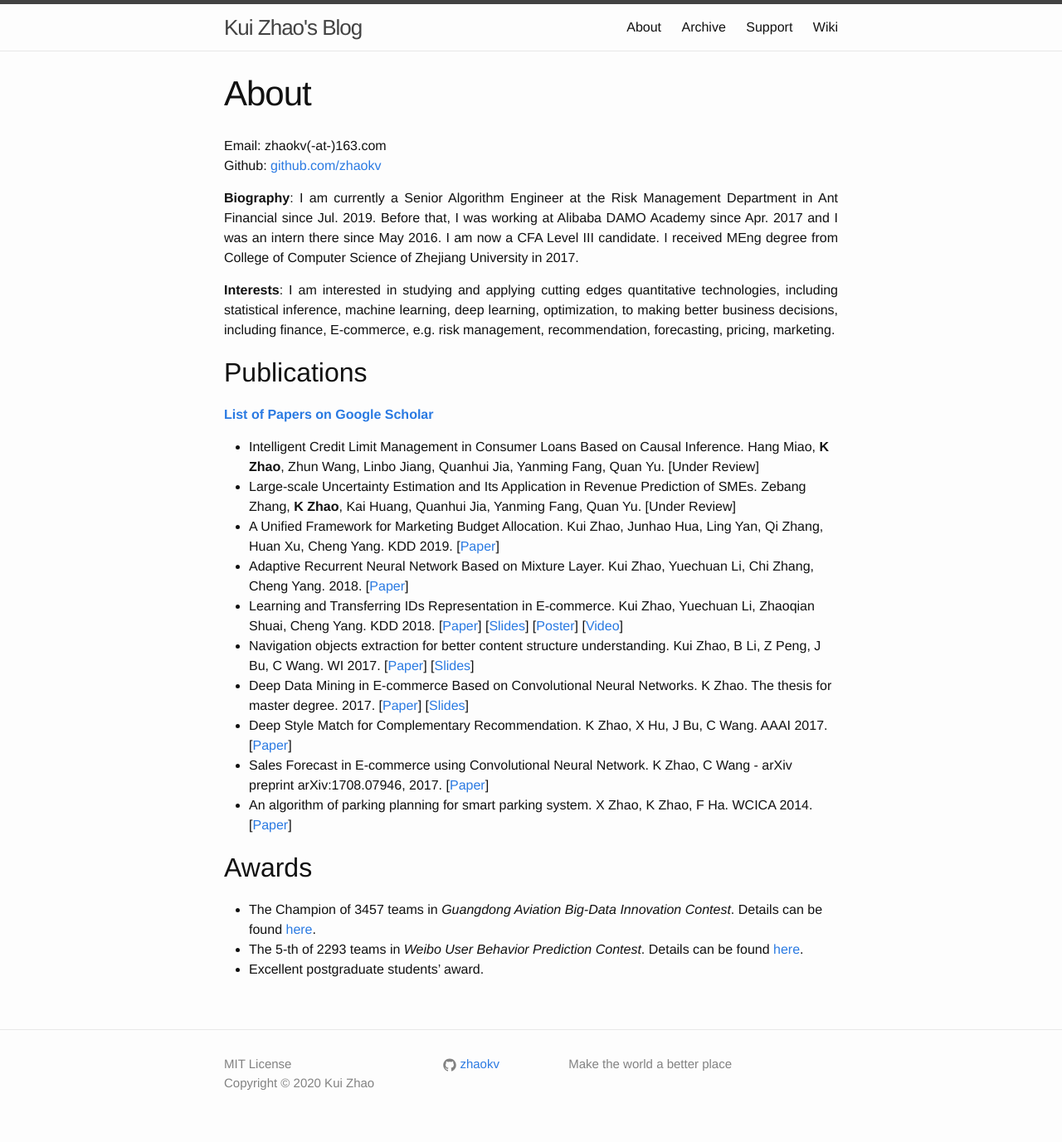
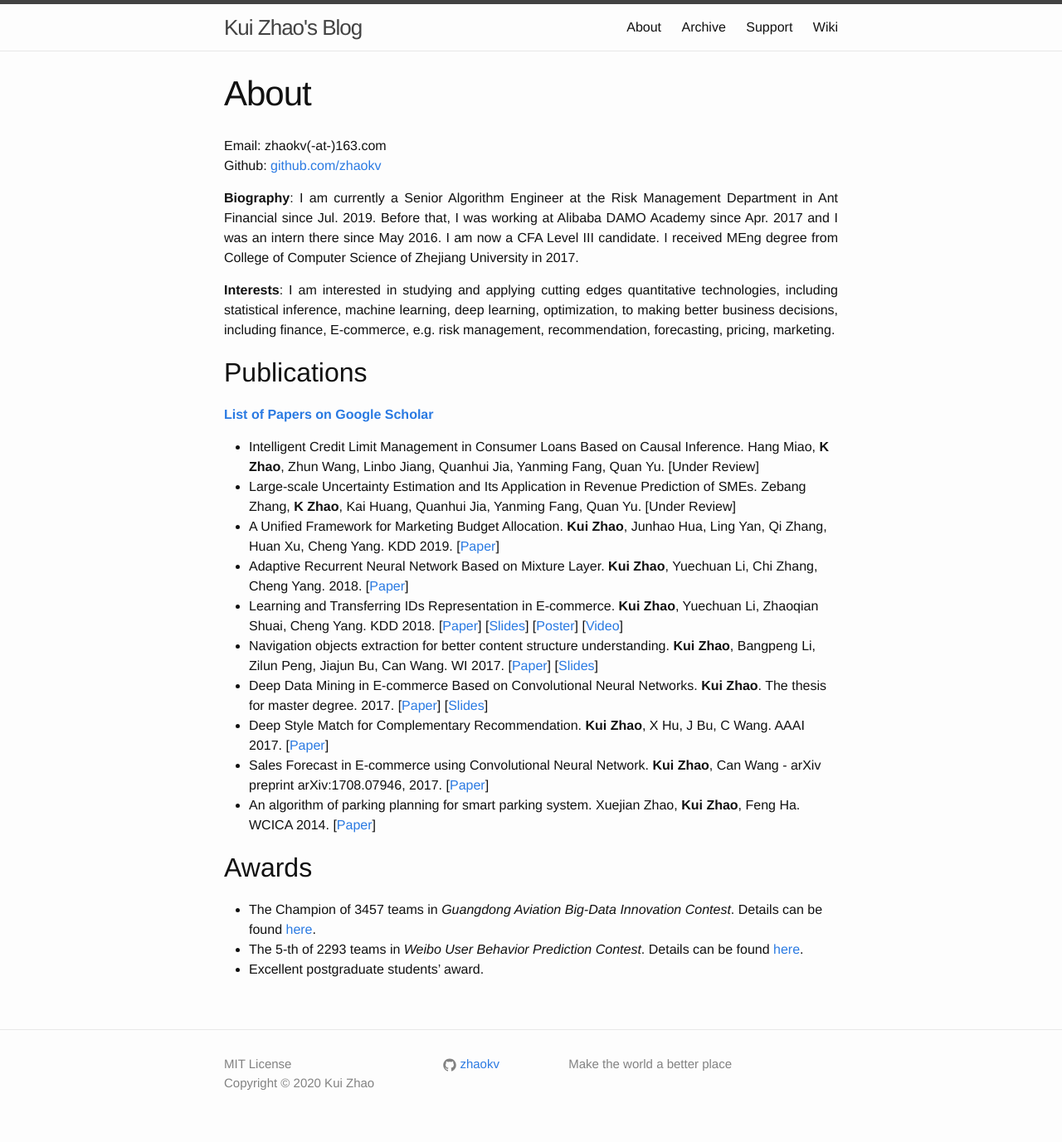
Before and after one commit to zhaokv/zhaokv.github.io, a Jekyll site: the page built from about.md, in a window 1280 px wide. Shown: the whole page at 83% size. Built offline with Jekyll 4.4.1, drawn with Linux system fonts in a browser that asks for light colours; comment, search, counter and statistics services are not loaded.

Commit message:
update about

```diff
--- a/about.md
+++ b/about.md
@@ -16,14 +16,14 @@
 
 - Intelligent Credit Limit Management in Consumer Loans Based on Causal Inference. Hang Miao, **K Zhao**, Zhun Wang, Linbo Jiang, Quanhui Jia, Yanming Fang, Quan Yu. [Under Review]
 - Large-scale Uncertainty Estimation and Its Application in Revenue Prediction of SMEs. Zebang Zhang, **K Zhao**, Kai Huang, Quanhui Jia, Yanming Fang, Quan Yu. [Under Review]
-- A Unified Framework for Marketing Budget Allocation. Kui Zhao, Junhao Hua, Ling Yan, Qi Zhang, Huan Xu, Cheng Yang. KDD 2019. [[Paper](https://arxiv.org/abs/1902.01128)]
-- Adaptive Recurrent Neural Network Based on Mixture Layer. Kui Zhao, Yuechuan Li, Chi Zhang, Cheng Yang. 2018. [[Paper](https://arxiv.org/abs/1801.08094)]
-- Learning and Transferring IDs Representation in E-commerce. Kui Zhao, Yuechuan Li, Zhaoqian Shuai, Cheng Yang. KDD 2018. [[Paper](https://dl.acm.org/citation.cfm?id=3219855)] [[Slides](/assets/doc/kdd18_slides.pdf)] [[Poster](/assets/doc/kdd18_poster.pdf)] [[Video](https://www.kdd.org/kdd2018/accepted-papers/view/learning-and-transferring-ids-representation-in-e-commerce)]
-- Navigation objects extraction for better content structure understanding. Kui Zhao, B Li, Z Peng, J Bu, C Wang. WI 2017. [[Paper](https://dl.acm.org/citation.cfm?id=3106437)] [[Slides](/assets/doc/WI17.pptx)]
-- Deep Data Mining in E-commerce Based on Convolutional Neural Networks. K Zhao. The thesis for  master degree. 2017. [[Paper](/assets/doc/master_thesis.pdf)] [[Slides](/assets/doc/master_slides.pptx)]
-- Deep Style Match for Complementary Recommendation. K Zhao, X Hu, J Bu, C Wang. AAAI 2017. [[Paper](https://www.aaai.org/ocs/index.php/WS/AAAIW17/paper/viewPaper/15069)]
-- Sales Forecast in E-commerce using Convolutional Neural Network. K Zhao, C Wang - arXiv preprint arXiv:1708.07946, 2017. [[Paper](https://arxiv.org/abs/1708.07946)]
-- An algorithm of parking planning for smart parking system. X Zhao, K Zhao, F Ha. WCICA 2014. [[Paper](https://arxiv.org/abs/1708.07932)]
+- A Unified Framework for Marketing Budget Allocation. **Kui Zhao**, Junhao Hua, Ling Yan, Qi Zhang, Huan Xu, Cheng Yang. KDD 2019. [[Paper](https://arxiv.org/abs/1902.01128)]
+- Adaptive Recurrent Neural Network Based on Mixture Layer. **Kui Zhao**, Yuechuan Li, Chi Zhang, Cheng Yang. 2018. [[Paper](https://arxiv.org/abs/1801.08094)]
+- Learning and Transferring IDs Representation in E-commerce. **Kui Zhao**, Yuechuan Li, Zhaoqian Shuai, Cheng Yang. KDD 2018. [[Paper](https://dl.acm.org/citation.cfm?id=3219855)] [[Slides](/assets/doc/kdd18_slides.pdf)] [[Poster](/assets/doc/kdd18_poster.pdf)] [[Video](https://www.kdd.org/kdd2018/accepted-papers/view/learning-and-transferring-ids-representation-in-e-commerce)]
+- Navigation objects extraction for better content structure understanding. **Kui Zhao**, Bangpeng Li, Zilun Peng, Jiajun Bu, Can Wang. WI 2017. [[Paper](https://dl.acm.org/citation.cfm?id=3106437)] [[Slides](/assets/doc/WI17.pptx)]
+- Deep Data Mining in E-commerce Based on Convolutional Neural Networks. **Kui Zhao**. The thesis for  master degree. 2017. [[Paper](/assets/doc/master_thesis.pdf)] [[Slides](/assets/doc/master_slides.pptx)]
+- Deep Style Match for Complementary Recommendation. **Kui Zhao**, X Hu, J Bu, C Wang. AAAI 2017. [[Paper](https://www.aaai.org/ocs/index.php/WS/AAAIW17/paper/viewPaper/15069)]
+- Sales Forecast in E-commerce using Convolutional Neural Network. **Kui Zhao**, Can Wang - arXiv preprint arXiv:1708.07946, 2017. [[Paper](https://arxiv.org/abs/1708.07946)]
+- An algorithm of parking planning for smart parking system. Xuejian Zhao, **Kui Zhao**, Feng Ha. WCICA 2014. [[Paper](https://arxiv.org/abs/1708.07932)]
 
 ## Awards
 - The Champion of 3457 teams in  *Guangdong Aviation Big-Data Innovation Contest*. Details can be found [here](/data_mining/2016/12/guangdong-champion.html).
```
